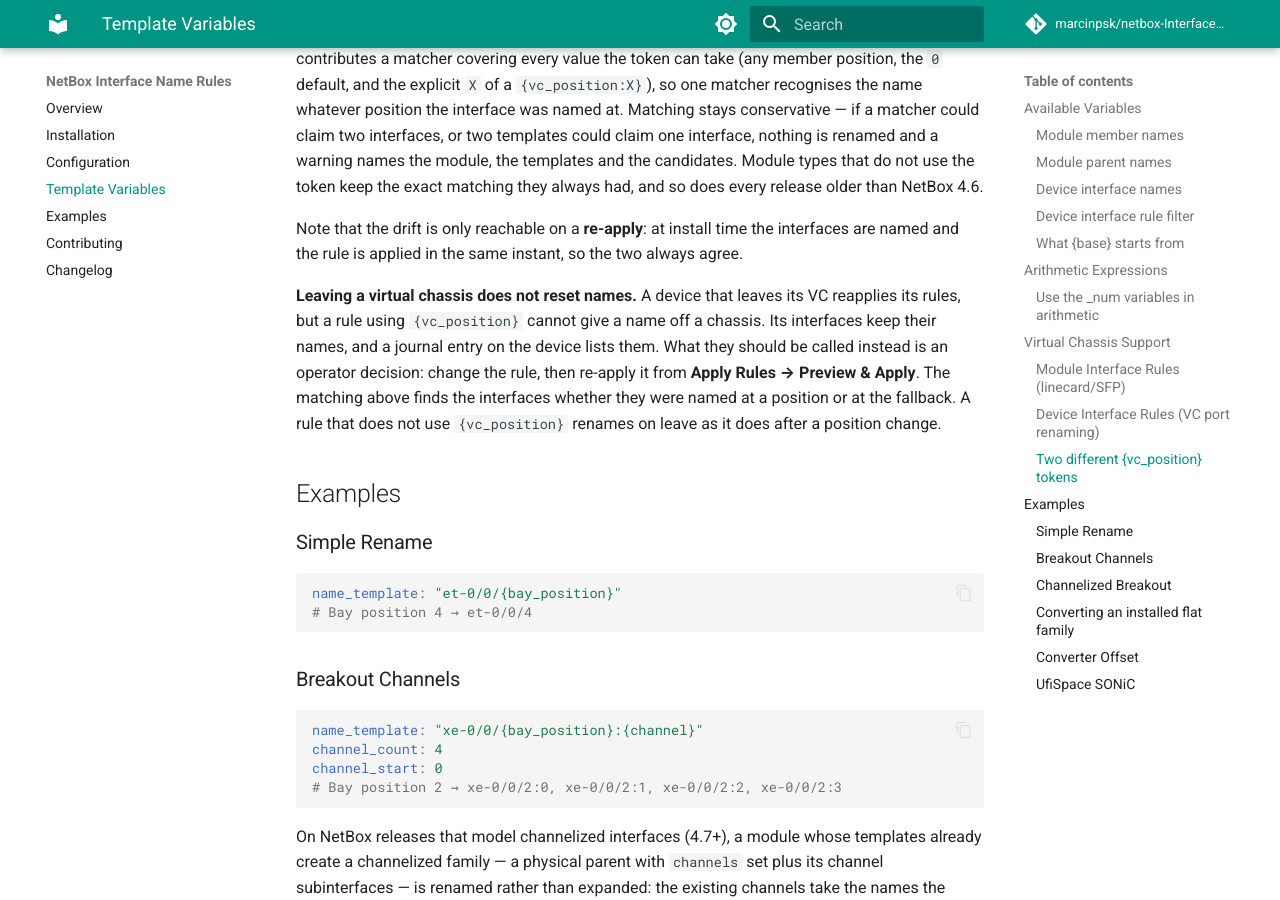
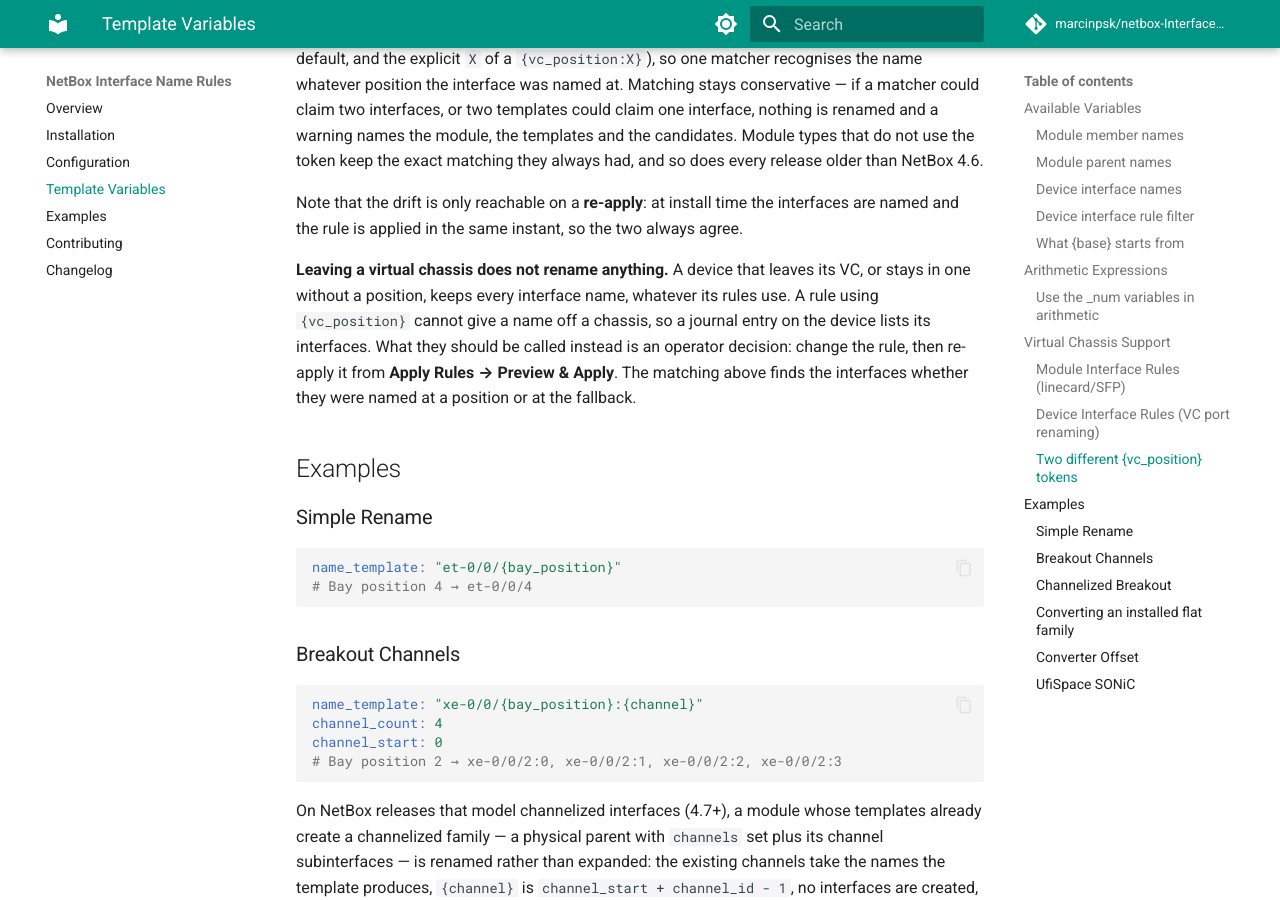
Before and after one commit to marcinpsk/netbox-InterfaceNameRules-plugin, an MkDocs documentation site: the page built from docs/template-variables.md, in a window 1280 px wide and 900 px high, scrolled down 5592 px. Built offline with MkDocs 1.6.1 and Material for MkDocs 9.7.7, drawn with Linux system fonts in a browser that asks for light colours; comment, search, counter and statistics services are not loaded; some of the changed text lies outside the part shown.

Commit message:
docs: describe the report-only virtual-chassis leave
A device that leaves its virtual chassis, or stays in one without a
position, renames nothing. The changelog, the configuration page and
the virtual-chassis pages now say so, and say that the device's
journal entry lists the interfaces whose rules use {vc_position}.

```diff
--- a/docs/template-variables.md
+++ b/docs/template-variables.md
@@ -135,7 +135,7 @@ name_template: "Gi{vc_position}/{bay_position_num}"
 
 ### Device Interface Rules (VC port renaming)
 
-When a device **joins** a Virtual Chassis, **leaves** it or **changes position**, the plugin reapplies the device-interface rules for that device. This renames native device-type interfaces (those not created by a module, i.e. `module=None`) using the `{vc_position}`, `{base}`, and `{port}` variables.
+When a device **joins** a Virtual Chassis or **changes position**, the plugin reapplies the device-interface rules for that device. This renames native device-type interfaces (those not created by a module, i.e. `module=None`) using the `{vc_position}`, `{base}`, and `{port}` variables.
 
 Enable **Applies to Device Interfaces** on the rule and set the **Module Type Pattern** as an interface-name filter (regex).
 
@@ -193,12 +193,12 @@ always had, and so does every release older than NetBox 4.6.
 Note that the drift is only reachable on a **re-apply**: at install time the interfaces are named
 and the rule is applied in the same instant, so the two always agree.
 
-**Leaving a virtual chassis does not reset names.** A device that leaves its VC reapplies its
-rules, but a rule using `{vc_position}` cannot give a name off a chassis. Its interfaces keep their
-names, and a journal entry on the device lists them. What they should be called instead is an
-operator decision: change the rule, then re-apply it from **Apply Rules → Preview & Apply**. The
-matching above finds the interfaces whether they were named at a position or at the fallback. A rule
-that does not use `{vc_position}` renames on leave as it does after a position change.
+**Leaving a virtual chassis does not rename anything.** A device that leaves its VC, or stays in
+one without a position, keeps every interface name, whatever its rules use. A rule using
+`{vc_position}` cannot give a name off a chassis, so a journal entry on the device lists its
+interfaces. What they should be called instead is an operator decision: change the rule, then
+re-apply it from **Apply Rules → Preview & Apply**. The matching above finds the interfaces whether
+they were named at a position or at the fallback.
 
 ## Examples
 
```
Also changed, not shown: CHANGELOG.md (+4 -4 lines), docs/configuration.md (+10 -6 lines), docs/examples.md (+1 -1 lines).
